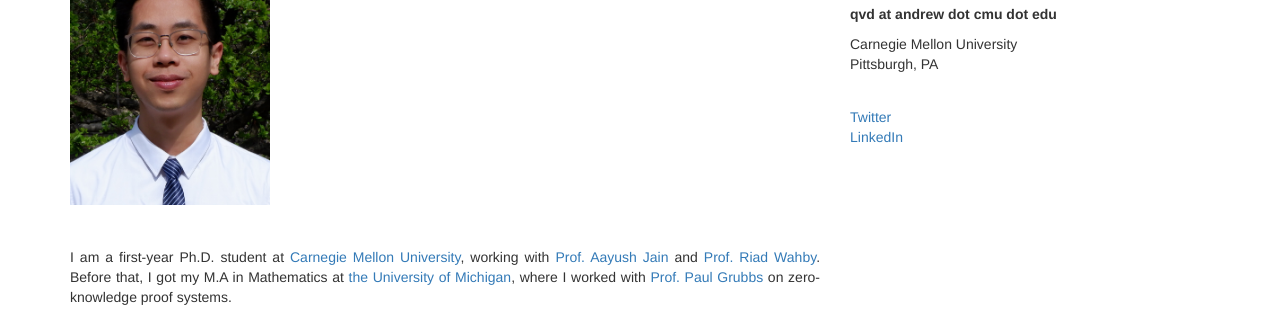
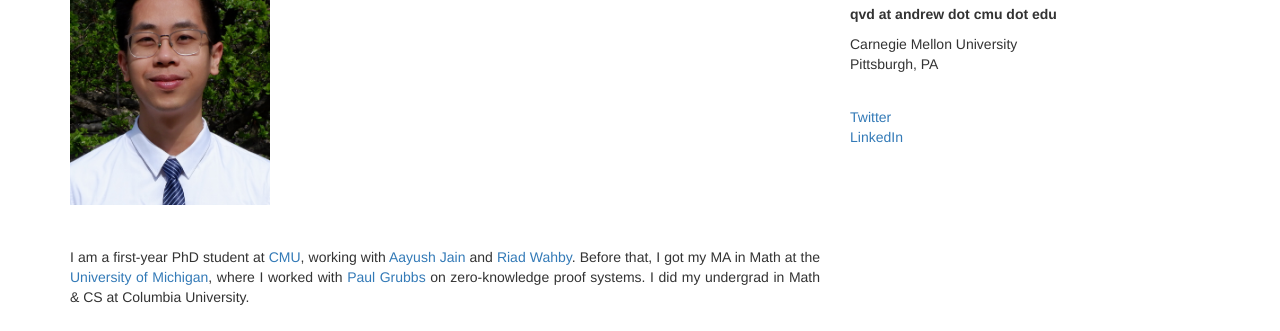
Before and after one commit to quangvdao/quangvdao.github.io, a plain HTML site: page index.html in a window 1280 px wide. Shown: the part 133-464 px from the top of the page. Drawn offline with nearby package versions, Linux system fonts and the light colour scheme.

Commit message:
updated bio

```diff
--- a/index.html
+++ b/index.html
@@ -55,7 +55,7 @@
                 <img class="img-responsive" src="photo.jpg" width="200" height="50" alt><br>
 
                 <div style="margin-top:3%; text-align:justify;">
-					<p>I am a first-year Ph.D. student at <a href="https://www.cs.cmu.edu/">Carnegie Mellon University</a>, working with <a href="https://sites.google.com/view/aayushjain/home/">Prof. Aayush Jain</a> and <a href="https://wahby.net/">Prof. Riad Wahby</a>. Before that, I got my M.A in Mathematics at <a href="https://umich.edu/">the University of Michigan</a>, where I worked with <a href="https://web.eecs.umich.edu/~paulgrub/">Prof. Paul Grubbs</a> on zero-knowledge proof systems.</p>
+					<p>I am a first-year PhD student at <a href="https://www.cs.cmu.edu/">CMU</a>, working with <a href="https://sites.google.com/view/aayushjain/home/">Aayush Jain</a> and <a href="https://wahby.net/">Riad Wahby</a>. Before that, I got my MA in Math at the <a href="https://umich.edu/">University of Michigan</a>, where I worked with <a href="https://web.eecs.umich.edu/~paulgrub/">Paul Grubbs</a> on zero-knowledge proof systems. I did my undergrad in Math & CS at Columbia University.</p>
 
 					<!--<p>In the past, I have studied algebraic geometry and did some research on algebraic combinatorics.</p>-->
                 </div>
```
